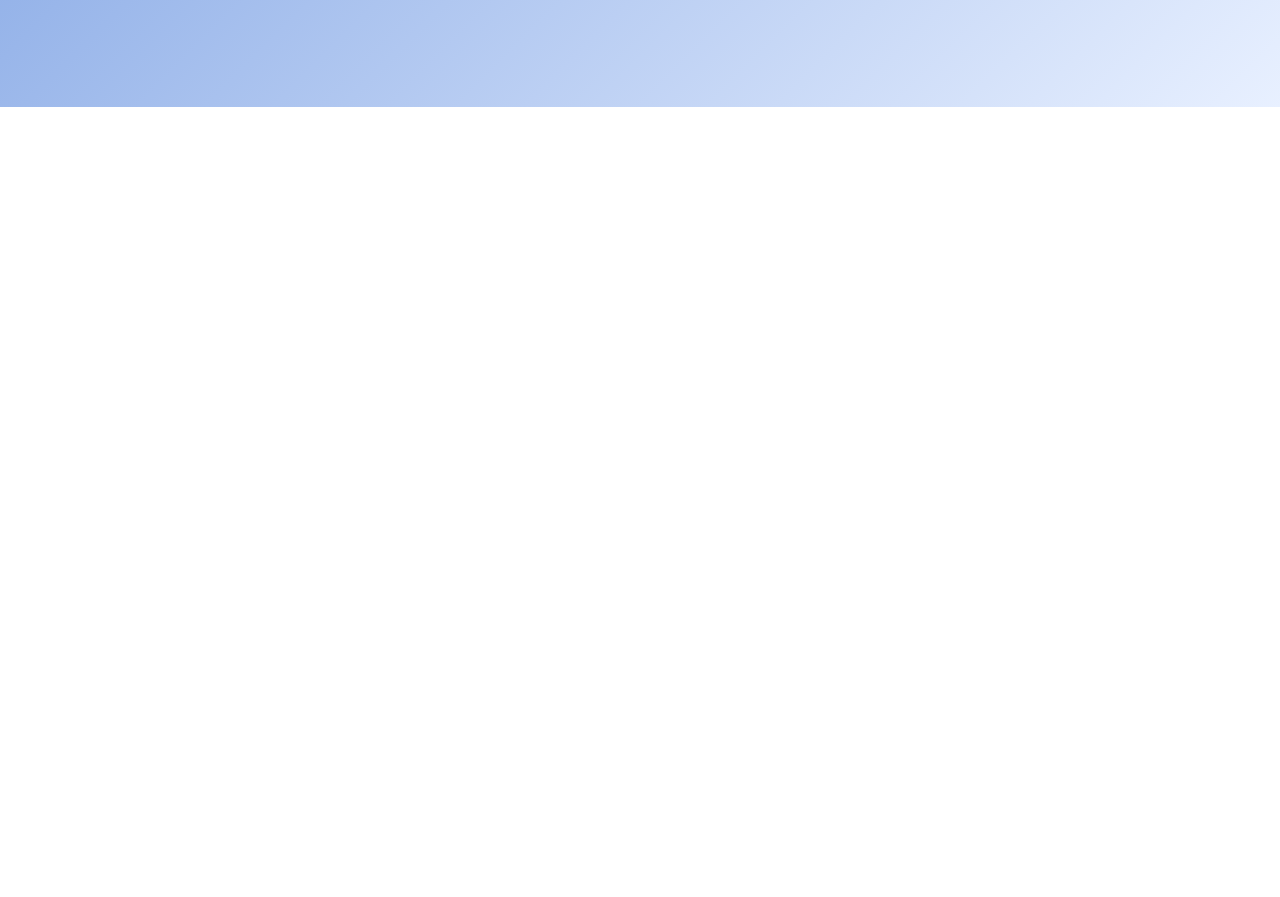
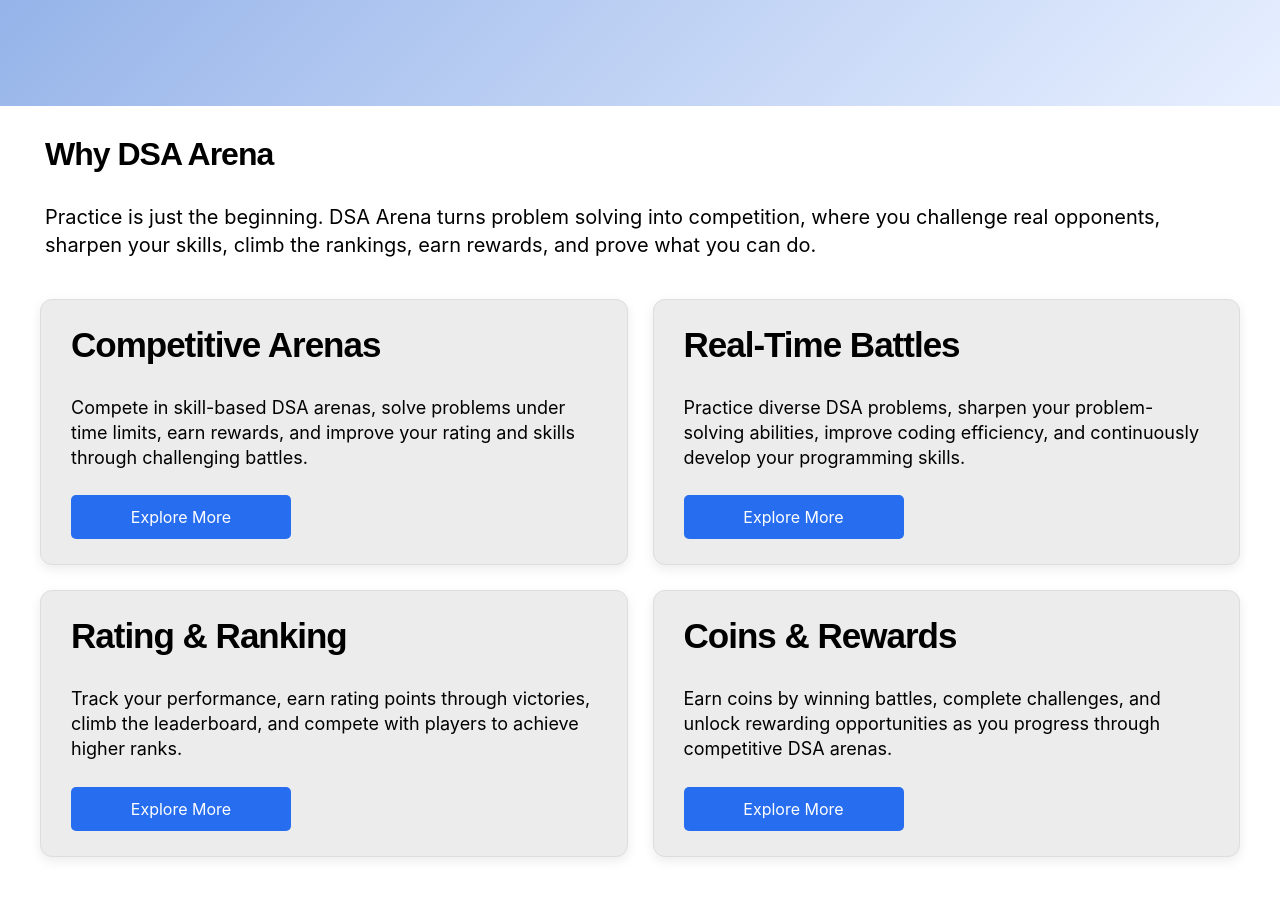
Before and after one commit to mohd-ashraf700/projectDSAA, a React (Vite) app in the folder frontend/: page / in a window 1280 px wide. Shown: the part 820-1717 px from the top of the page. Before the commit the page ends 927 px from the top, so only its background shows below. Built offline with nearby package versions, Linux system fonts and the light colour scheme.

Commit message:
add Why DSA Arena Section in Home page

```diff
--- /dev/null
+++ b/frontend/src/components/FeatureCard.css
@@ -0,0 +1,59 @@
+.features-grid {
+    display: grid;
+    grid-template-columns: 1fr 1fr;
+    gap: 25px;
+    padding: 40px;
+}
+
+.feature-card{
+    border: 1px solid #ddd;
+    border-radius: 12px;
+     padding: 25px 30px;
+    box-sizing: border-box;
+    background-color: rgb(236, 236, 236);
+    box-shadow: 0 4px 12px rgba(0, 0, 0, 0.08);
+
+     display: flex;
+    flex-direction: column;
+}
+
+.feature-card h2{
+    font-size: 35px;
+    margin: 0 0 30px 0;
+}
+
+.feature-card p{
+    font-size: 18px;
+    margin: 0 0 25px 0;
+    line-height: 1.4;
+}
+
+.feature-card button{
+    margin-top: auto;
+    align-self: flex-start;
+    width: 220px;
+    padding: 12px 20px;
+    border: none;
+    border-radius: 5px;
+    background-color: rgb(39, 109, 239);
+    color: white;
+    cursor: pointer;
+    font-size: 16px;
+}
+.feature-explore:hover {
+    background-color: rgb(25, 90, 210);
+    box-shadow: 0 0 0 1px rgb(28, 28, 206);
+}
+
+
+.features-heading h1 {
+    margin-left: 45px;
+    margin-top:30px;
+}
+
+.features-line p{
+    margin: 0 45px;
+    margin-top:30px;
+    line-height: 1.4;
+    font-size: 20px;
+}
--- /dev/null
+++ b/frontend/src/components/FeatureCard.jsx
@@ -0,0 +1,16 @@
+import "./FeatureCard.css";
+
+function FeatureCard({title , description}){
+    return(
+        <>
+        <div className="feature-card">
+            <h2>{title}</h2>
+            <p>{description}</p>
+            <button className="feature-explore">Explore More</button>
+        </div>
+
+        </>
+    );
+}
+
+export default FeatureCard;
--- a/frontend/src/components/Hero.css
+++ b/frontend/src/components/Hero.css
@@ -16,7 +16,7 @@
 }
 .hero-name{
     font-size:30px ;
-    font-family:Georgia, 'Times New Roman', Times, serif;
+    font-family:Arial, Helvetica, sans-serif;
 }
 .hero-line1{
     font-size:23px ;
@@ -37,15 +37,13 @@
 }
 
 .hero-enter-arena{
-    background-color: rgb(0, 181, 0);
+    background-color: rgb(2, 153, 2);
     color: white;
-    font-family: Verdana, Geneva, Tahoma, sans-serif;
 }
 
 .hero-explore-arena{
-    background-color: rgb(39, 109, 239);
+    background-color: rgb(28, 73, 155);
     color: white;
-    font-family: Verdana, Geneva, Tahoma, sans-serif;
 }
 
 .hero-enter-arena:hover{
--- a/frontend/src/components/Hero.jsx
+++ b/frontend/src/components/Hero.jsx
@@ -1,7 +1,10 @@
 import heroImg from "../assets/hero-section-image.png";
+import FeatureCard from "./FeatureCard";
+import "./FeatureCard.css";
 import "./Hero.css";
 function Hero(){
     return(
+        <>
         <section className="hero">
             <div className="hero-content">
             <div className="hero-name">
@@ -25,6 +28,34 @@ function Hero(){
                 <img src={heroImg} alt="hero image" />
             </div>
         </section>
+
+        <div className="features-heading"><h1>Why DSA Arena</h1></div>
+        <div className="features-line">
+            <p>
+                Practice is just the beginning. DSA Arena turns problem solving into
+                competition, where you challenge real opponents, sharpen your skills,
+                climb the rankings, earn rewards, and prove what you can do.
+            </p>
+        </div>
+        <section className="features-grid">
+            <FeatureCard title="Competitive Arenas"
+                description="Compete in skill-based DSA arenas, solve problems under time limits, earn rewards, and improve your rating and skills through challenging battles." ></FeatureCard>
+
+
+
+            <FeatureCard title="Real-Time Battles"
+                description="Practice diverse DSA problems, sharpen your problem-solving abilities, improve coding efficiency, and continuously develop your programming skills." ></FeatureCard>
+
+
+            <FeatureCard title="Rating & Ranking"
+                description="Track your performance, earn rating points through victories, climb the leaderboard, and compete with players to achieve higher ranks." ></FeatureCard>
+
+
+            <FeatureCard title="Coins & Rewards"
+                description="Earn coins by winning battles, complete challenges, and unlock rewarding opportunities as you progress through competitive DSA arenas." ></FeatureCard>
+        </section>
+
+        </>
     )
 }
 
--- a/frontend/src/index.css
+++ b/frontend/src/index.css
@@ -1,6 +1,18 @@
+/* Global Reset */
 html,
 body {
     margin: 0;
     padding: 0;
     width: 100%;
+    font-family: 'Inter', sans-serif; /* Default font 'Inter' set kar diya */
 }
+
+span, a, input, button {
+    font-family: 'Inter', sans-serif;
+}
+
+h1, h2, h3, h4, h5, h6, .main-heading {
+    font-family: 'Poppins', sans-serif;
+    font-weight: 800;
+    letter-spacing: -1px; /* Thoda premium look ke liye */
+}
```
